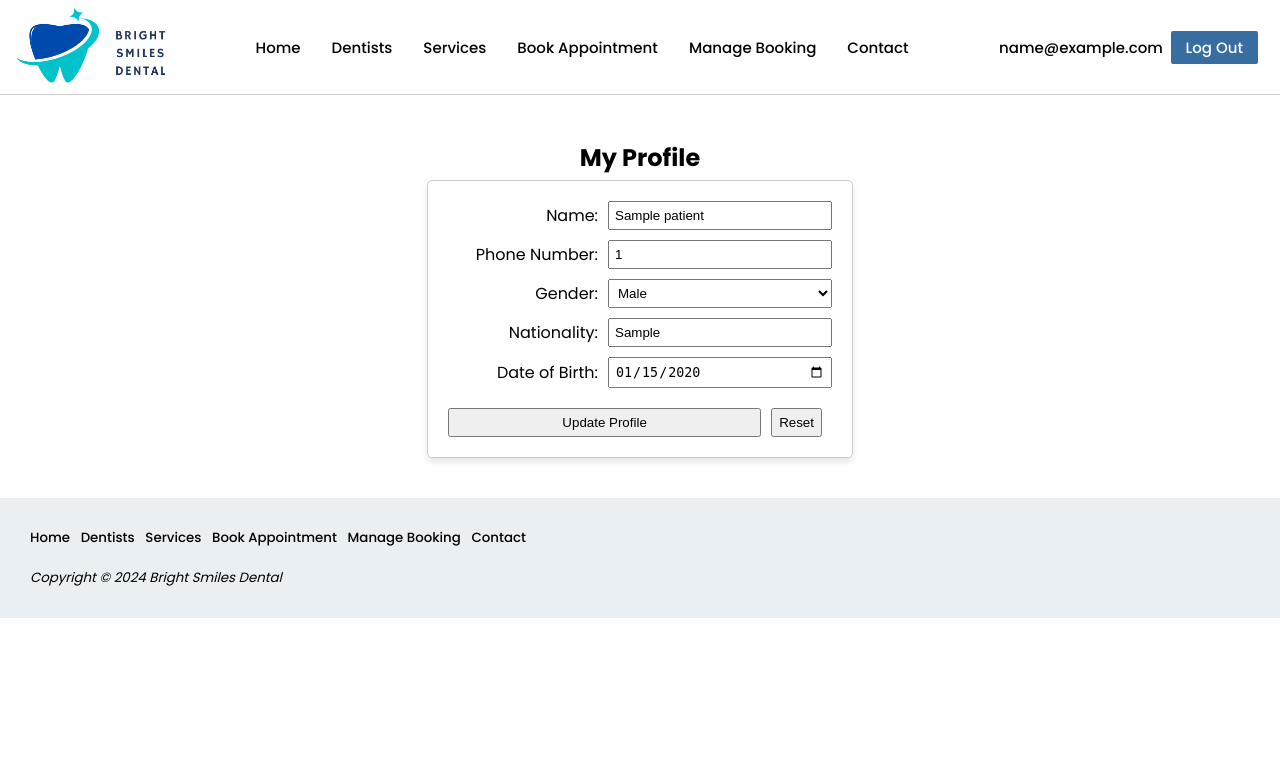
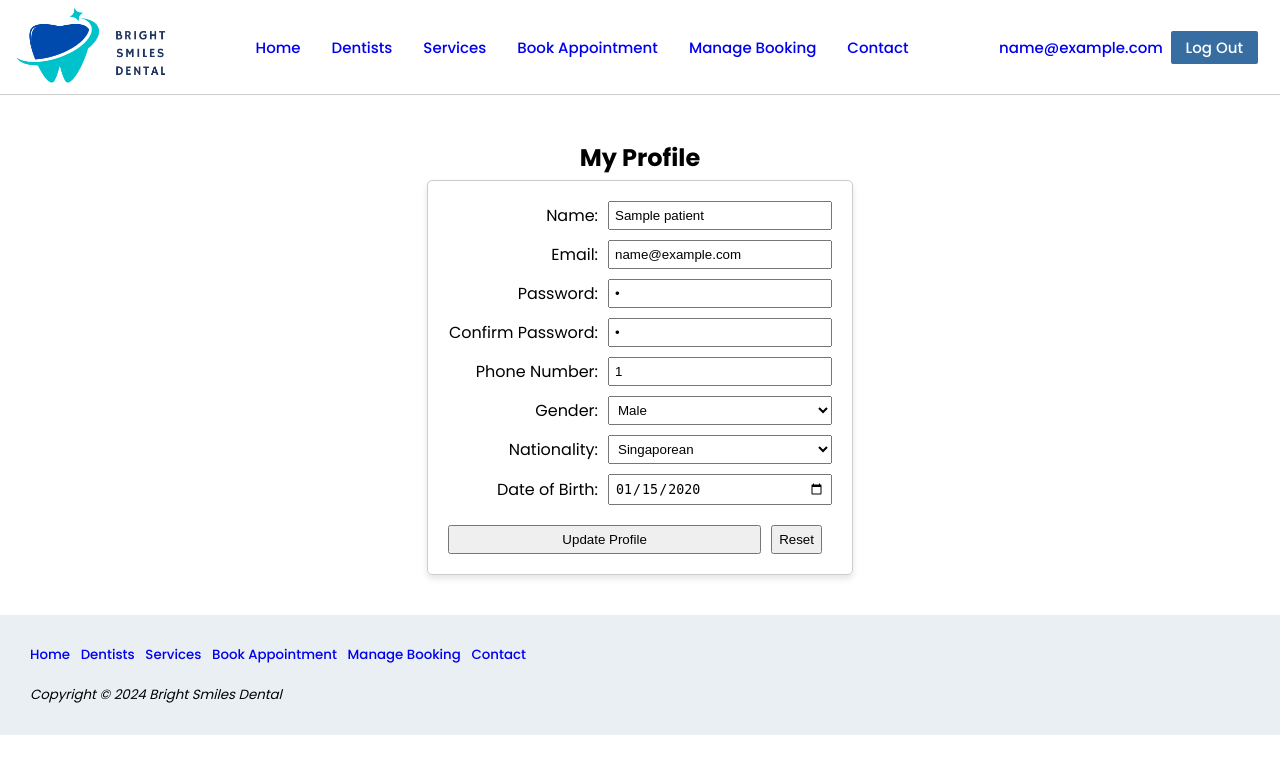
Before and after one commit to Rachealthong/dental-appointment, a PHP site: page /userprofile.php in a window 1280 px wide. Shown: the top 774 px of the page. Run offline with PHP 8.4, Linux system fonts and the light colour scheme; the visitor is signed in with stand-in values (Sample User, id 1); tables that the repository leaves empty hold one stand-in row (values such as "Sample post").

Commit message:
form validation for user profile

```diff
--- a/User Profile/userprofile.php
+++ b/User Profile/userprofile.php
@@ -15,7 +15,7 @@ if (!$is_logged_in) {
 // Fetch patient data
 $patient_data = null;
 if ($patient_id) {
-    $stmt = $conn->prepare("SELECT patient_name, patient_phoneno, patient_gender, patient_nationality, patient_dob FROM patients WHERE patient_id = ?");
+    $stmt = $conn->prepare("SELECT patient_name, patient_email, patient_password, patient_phoneno, patient_gender, patient_nationality, patient_dob FROM patients WHERE patient_id = ?");
     $stmt->bind_param("i", $patient_id);
     $stmt->execute();
     $result = $stmt->get_result();
@@ -23,16 +23,20 @@ if ($patient_id) {
     $stmt->close();
 }
 
+$password = md5($password);
+
 // Update patient data
 if ($_SERVER['REQUEST_METHOD'] === 'POST' && $patient_id) {
     $name = $_POST['name'];
+    $email = $_POST['email'];
+    $password = $_POST['password'];
     $phone_no = $_POST['phone_no'];
     $gender = $_POST['gender'];
     $nationality = $_POST['nationality'];
     $dob = $_POST['dob'];
 
-    $stmt = $conn->prepare("UPDATE patients SET patient_name = ?, patient_phoneno = ?, patient_gender = ?, patient_nationality = ?, patient_dob = ? WHERE patient_id = ?");
-    $stmt->bind_param("sssssi", $name, $phone_no, $gender, $nationality, $dob, $patient_id);
+    $stmt = $conn->prepare("UPDATE patients SET patient_name = ?, patient_email = ?, patient_password = ?, patient_phoneno = ?, patient_gender = ?, patient_nationality = ?, patient_dob = ? WHERE patient_id = ?");
+    $stmt->bind_param("sssssssi", $name, $email, $password, $phone_no, $gender, $nationality, $dob, $patient_id);
     $stmt->execute();
     $stmt->close();
 
@@ -54,6 +58,8 @@ if ($_SERVER['REQUEST_METHOD'] === 'POST' && $patient_id) {
     <script>
         let originalData = {
             name: "<?php echo htmlspecialchars($patient_data['patient_name']); ?>",
+            email: "<?php echo htmlspecialchars($patient_data['patient_email']); ?>",
+            password: "<?php echo htmlspecialchars($patient_data['patient_password']); ?>",
             phone_no: "<?php echo htmlspecialchars($patient_data['patient_phoneno']); ?>",
             gender: "<?php echo htmlspecialchars($patient_data['patient_gender']); ?>",
             nationality: "<?php echo htmlspecialchars($patient_data['patient_nationality']); ?>",
@@ -62,13 +68,54 @@ if ($_SERVER['REQUEST_METHOD'] === 'POST' && $patient_id) {
 
         function handleSubmit(event) {
             const name = document.getElementById('name').value;
+            const email = document.getElementById('email').value;
+            const password = document.getElementById('password').value;
+            const confirmPassword = document.getElementById("confirmpw").value;
             const phone_no = document.getElementById('phone_no').value;
             const gender = document.getElementById('gender').value;
             const nationality = document.getElementById('nationality').value;
             const dob = document.getElementById('dob').value;
 
+            var namePattern = /^[A-Za-z\s]+$/;
+            if (!namePattern.test(name)) {
+                alert("Name must contain only alphabet characters and spaces.");
+                return false;
+            }
+
+            var emailPattern =  /^[\w.-]+@([\w-]+\.)+[A-Za-z]{2,}$/;
+            if (!emailPattern.test(email)) {
+                alert("Please enter a valid email address.");
+                return false;
+            }
+
+             // Password validation
+            var passwordPattern = /^(?=.*[a-z])(?=.*[A-Z])(?=.*\d)(?=.*[!@#$%^&*])[A-Za-z\d!@#$%^&*]{8,}$/;
+            if (!passwordPattern.test(password)) {
+                alert("Password should be at least 8 characters long and contain one of the special characters !@#$%^&*, one lowercase letter, one uppercase letter, and one digit.");
+                return false;
+            }
+
+            // Confirm Password validation
+            if (password !== confirmPassword) {
+                alert("Passwords do not match.");
+                return false;
+            }
+
+            var phonePattern = /^\d{8}$/;
+            if (!phonePattern.test(phone_no)) {
+                alert("Phone number should be 8 digits long.");
+                return false;
+            }
+
+            var today = new Date();
+            var selectedDate = new Date(dob);
+            if (selectedDate >= today) {
+                alert("Date of Birth cannot be today or in the future.");
+                return false;
+            }
+
             // Check if any value has changed
-            if (name !== originalData.name || phone_no !== originalData.phone_no ||
+            if (name !== originalData.name || email !== originalData.email || password !== originalData.password || phone_no !== originalData.phone_no ||
                 gender !== originalData.gender || nationality !== originalData.nationality ||
                 dob !== originalData.dob) {
                 alert('Profile updated!');
@@ -77,6 +124,8 @@ if ($_SERVER['REQUEST_METHOD'] === 'POST' && $patient_id) {
                 event.preventDefault();
                 alert('No changes made to the profile.');
             }
+
+            return true;
         }
     </script>
 </head>
@@ -96,6 +145,21 @@ if ($_SERVER['REQUEST_METHOD'] === 'POST' && $patient_id) {
                 </div>
 
                 <div class="userprofile_row">
+                    <label for="email">Email:</label>
+                    <input type="text" id="email" name="email" value="<?php echo htmlspecialchars($patient_data['patient_email']); ?>" required>
+                </div>
+
+                <div class="userprofile_row">
+                    <label for="password">Password:</label>
+                    <input type="password" id="password" name="password" value="<?php echo htmlspecialchars($patient_data['patient_password']); ?>" required>
+                </div>
+
+                <div class="userprofile_row">
+                <label for="confirmpw">Confirm Password:</label>
+                 <input type="password" id="confirmpw" name="confirmpw" value="<?php echo htmlspecialchars($patient_data['patient_password']); ?>"required>
+                </div>
+
+                <div class="userprofile_row">
                     <label for="phone_no">Phone Number:</label>
                     <input type="text" id="phone_no" name="phone_no" value="<?php echo htmlspecialchars($patient_data['patient_phoneno']); ?>" required>
                 </div>
@@ -110,8 +174,12 @@ if ($_SERVER['REQUEST_METHOD'] === 'POST' && $patient_id) {
                 </div>
 
                 <div class="userprofile_row">
-                    <label for="nationality">Nationality:</label>
-                    <input type="text" id="nationality" name="nationality" value="<?php echo htmlspecialchars($patient_data['patient_nationality']); ?>" required>
+                <label for="nationality">Nationality:</label>
+                <select id="nationality" name="nationality" required>
+                    <option value="Singaporean" <?php echo ($patient_data['patient_nationality'] === 'Singaporean') ? 'selected' : ''; ?>>Singaporean</option>
+                    <option value="Singapore PR" <?php echo ($patient_data['patient_nationality'] === 'Singapore PR') ? 'selected' : ''; ?>>Singapore PR</option>
+                    <option value="Foreigner" <?php echo ($patient_data['patient_nationality'] === 'Foreigner') ? 'selected' : ''; ?>>Foreigner</option>
+                </select>
                 </div>
 
                 <div class="userprofile_row">
--- a/note.txt
+++ b/note.txt
@@ -15,7 +15,6 @@ patient_bio.php also done and can be clicked when clicking on patient's name, ne
 Patient:Appointment:
 Change the
 1. Booking Date Selection into Calendar style ✅
-For fetching available slots, though not much of a big difference, should we use dentist_id instead of dentist name as identifier since it is unique?
 Also note that we cant store info in JSON as prof doesnt allow. chatgpt suggested another workaround that i implemented in fetch_available_slots.php in Dentist Management✅
 
 2. Manage Booking:
--- a/styles.css
+++ b/styles.css
@@ -7,9 +7,6 @@ body {
   align-items: center;
 }
 
-a {
-  text-decoration: none;
-}
 
 h2 {
   margin-block-start: 0.2em;
@@ -20,10 +17,6 @@ h2 {
     min-width:850px;
     width: 100%;
     font-family: "Poppins";
-}
-
-a {
-  color: black;
 }
 
 #navbar {
```
